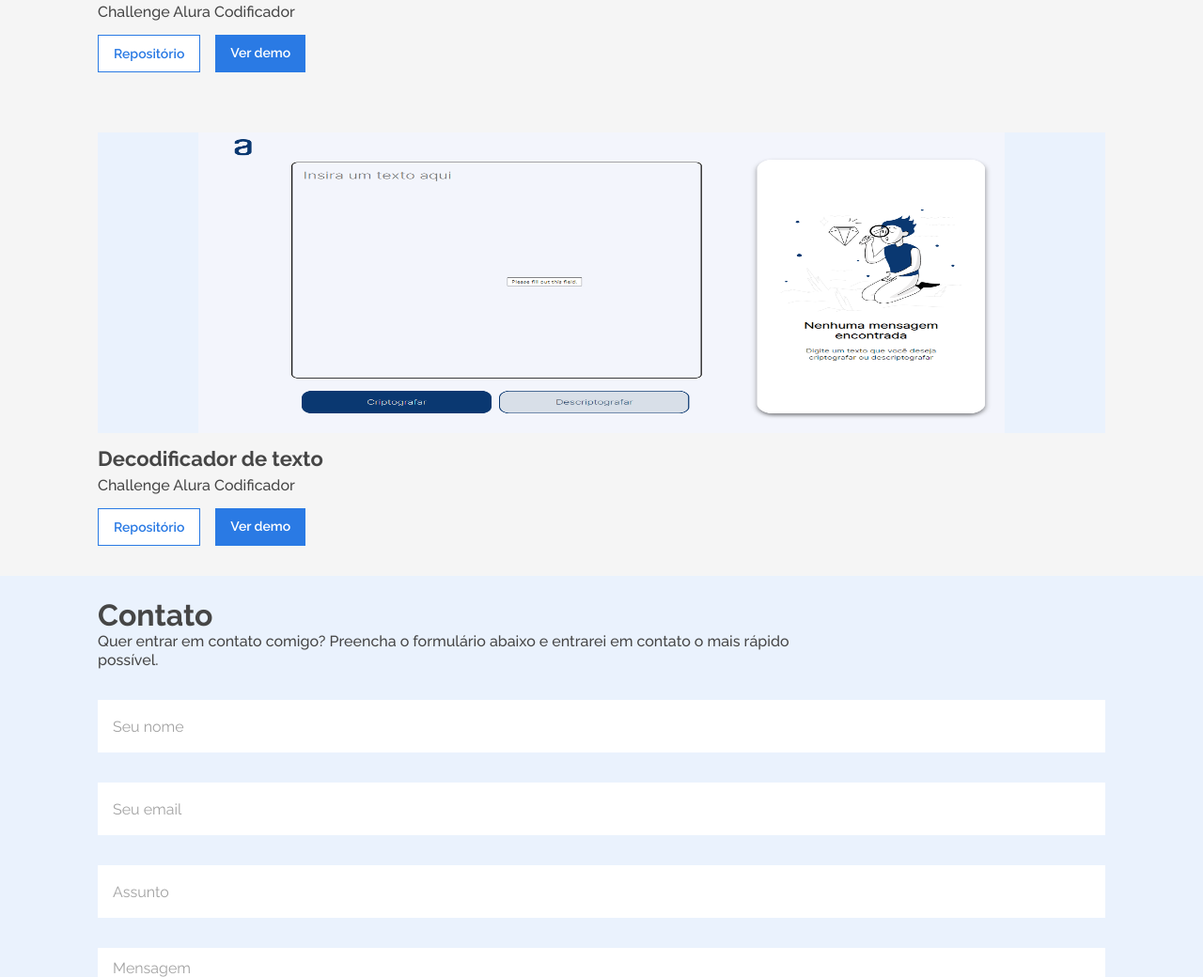
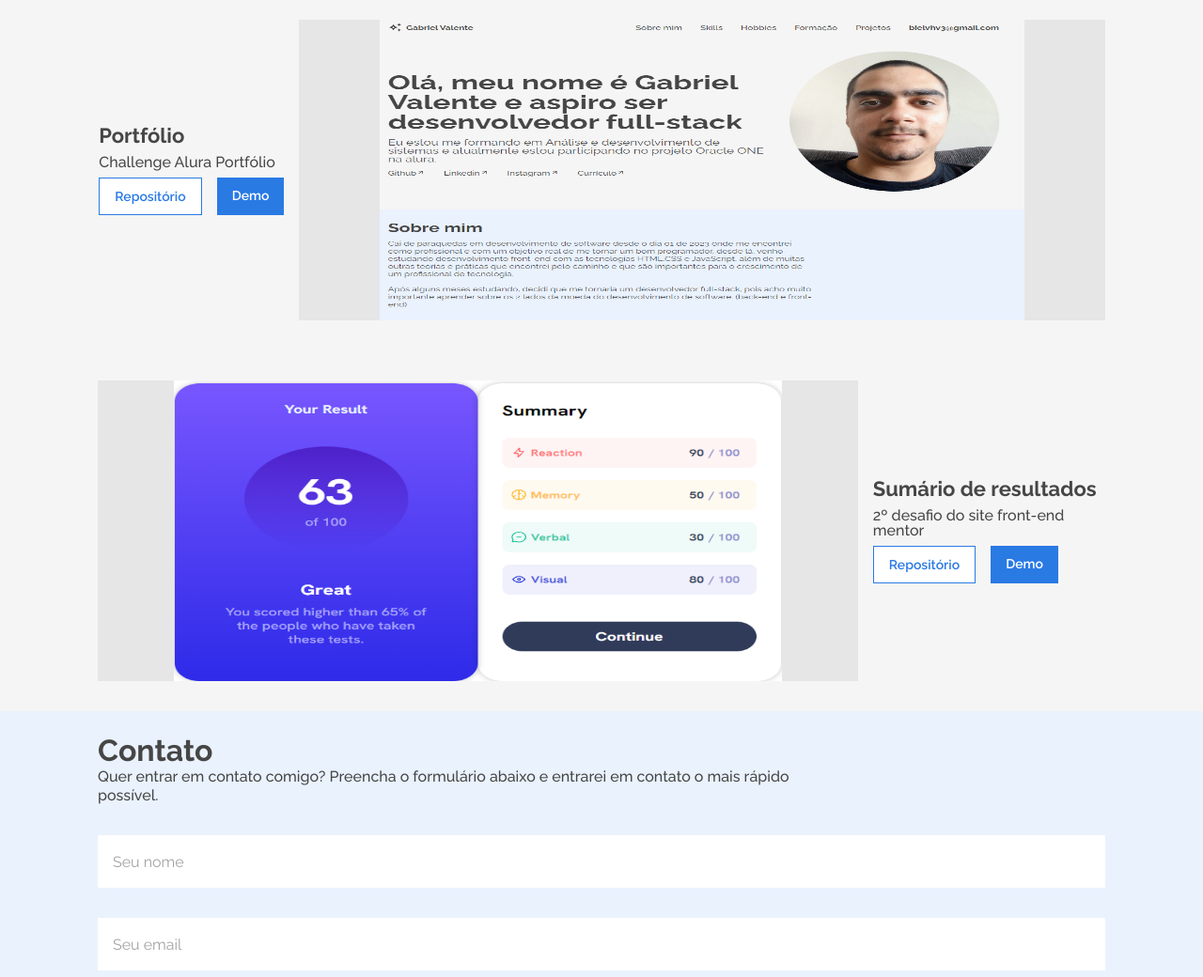
Before and after one commit to ValentePG/challenge-portfolio-front-end, a plain HTML site: page index.html in a window 1280 px wide. Shown: the part 2214-3254 px from the top of the page at 94% size. Drawn offline with Linux system fonts and the light colour scheme.

Commit message:
animações e ajustes

```diff
--- a/index.html
+++ b/index.html
@@ -12,7 +12,7 @@
   <link href="https://fonts.googleapis.com/css2?family=Raleway:wght@400;500;600;700&display=swap" rel="stylesheet">
 </head>
 <body>
-  <header class="header container__width">
+  <header class="header container__width" id="inicio">
     <div class="logo">
       <h1>Gabriel Valente</h1>
     </div>
@@ -102,12 +102,24 @@
           <h2>Formação acadêmica</h2>
         </div>
         <div class="formacao__certificacao">
+
+          <div class="formacao__certificados">
+            <div class="formacao__certificados-imagem">
+              <img src="./images/alura.svg" alt="logo alura">
+            </div>
+            <div class="formacao__certificado-descricao">
+              <h2>Formação Front-end T5</h2>
+              <br>
+              <small>2023 - Alura</small>
+            </div>
+          </div>
+
           <div class="formacao__certificados">
             <div class="formacao__certificados-imagem">
               <img src="./images/descomplica.png" alt="logo descomplica">
             </div>
             <div class="formacao__certificado-descricao">
-              <h2>Análise e desenvolvimento de sistemas</h2>
+              <h2>Técnologo - ADS</h2>
               <br>
               <small>Em andamento - Descomplica</small>
             </div>
@@ -124,16 +136,6 @@
             </div>
           </div>
 
-          <div class="formacao__certificados">
-            <div class="formacao__certificados-imagem">
-              <img src="./images/descomplica.png" alt="logo descomplica">
-            </div>
-            <div class="formacao__certificado-descricao">
-              <h2>Técnologo - ADS</h2>
-              <br>
-              <small>Em andamento - Descomplica</small>
-            </div>
-          </div>
         </div>
       </section>
     </div>
@@ -142,31 +144,57 @@
       <div class="experiencia__titulo">
         <h2>Experiência profissional</h2>
       </div>
-      <div class="experiencia__projetos"> <!-- Alterar Aqui -->
+
+      <div class="experiencia__container-projetos">
+        <div class="experiencia__projetos">
           <div class="experiencia__projetos-imagem">
-          <img src="./images/codificador.png" alt="Print projeto decodificador de texto">
+            <img src="./images/codificador1.png" alt="Print projeto decodificador de texto">
           </div>
+          <div class="experiencia__container-descricao">
             <div class="experiencia__projetos-descricao">
               <h2>Decodificador de texto</h2>
               <br>
               <small>Challenge Alura Codificador</small>
             </div>
             <div class="experiencia__projetos-botoes">
-          <a class="repositorio" href="@">Repositório</a>
-          <a class="demonstracao" href="@">Ver demo</a>
+              <a class="repositorio" target="_blank" href="https://github.com/ValentePG/challenge-one-alura">Repositório</a>
+              <a class="demonstracao" target="_blank" href="https://valentepg.github.io/challenge-one-alura/">Demo</a>
+            </div>
+          </div>
         </div>
 
+        <div class="experiencia__projetos">
           <div class="experiencia__projetos-imagem">
-          <img src="./images/codificador.png" alt="Print projeto decodificador de texto">
+            <img src="./images/portfólio.png" alt="Print projeto portfólio">
           </div>
+          <div class="experiencia__container-descricao">
             <div class="experiencia__projetos-descricao">
-          <h2>Decodificador de texto</h2>
+              <h2>Portfólio</h2>
               <br>
-          <small>Challenge Alura Codificador</small>
+              <small>Challenge Alura Portfólio</small>
             </div>
             <div class="experiencia__projetos-botoes">
-          <a class="repositorio" href="https://github.com/ValentePG/challenge-one-alura" target="_blank">Repositório</a>
-          <a class="demonstracao" href="https://valentepg.github.io/challenge-one-alura/" target="_blank">Ver demo</a>
+              <a class="repositorio" target="_blank" href="https://github.com/ValentePG/challenge-portfolio-front-end">Repositório</a>
+              <a class="demonstracao" href="#inicio">Demo</a>
+            </div>
+          </div>
+        </div>
+
+        <div class="experiencia__projetos">
+          <div class="experiencia__projetos-imagem">
+            <img src="./images/sumario.png" alt="Print projeto sumario">
+          </div>
+          <div class="experiencia__container-descricao">
+            <div class="experiencia__projetos-descricao">
+              <h2>Sumário de resultados</h2>
+              <br>
+              <small>2º desafio do site front-end mentor</small>
+            </div>
+            <div class="experiencia__projetos-botoes">
+              <a class="repositorio" href="https://github.com/ValentePG/results-summary-component-frontendmentor" target="_blank">Repositório</a>
+              <a class="demonstracao" href="https://valentepg.github.io/results-summary-component-frontendmentor/" target="_blank">Demo</a>
+            </div>
+          </div>
         </div>
       </div>
     </section>
@@ -182,11 +210,16 @@
         </div>
         <div class="contato__formulario">
           <form class="formulario">
-            <label for="nome"><input type="text" name="nome" class="input" id="nome" placeholder="Seu nome"></label>
-            <label for="email"><input type="email" name="email" class="input" id="email" placeholder="Seu email"></label>
-            <label for="assunto"><input type="text" name="assunto" class="input" id="assunto" placeholder="Assunto"></label>
-            <label for="mensagem"><textarea name="mensagem" id="mensagem" class="input" cols="30" rows="10" placeholder="Mensagem"></textarea></label>
-            <button id="enviarMensagem">Enviar mensagem</button>
+
+            <label for="nome"><input type="text" name="nome" class="input" id="nome" placeholder="Seu nome" required maxlength="50"></label>
+
+            <label for="email"><input type="email" name="email" class="input" id="email" placeholder="Seu email" required></label>
+
+            <label for="assunto"><input type="text" name="assunto" class="input" id="assunto" placeholder="Assunto" maxlength="50" required></label>
+
+            <label for="mensagem"><textarea name="mensagem" id="mensagem" class="input" cols="30" rows="10" placeholder="Mensagem" maxlength="300" required></textarea></label>
+
+            <input type="submit" value="Enviar mensagem" id="enviarMensagem">
           </form>
         </div>
       </section>
@@ -195,6 +228,6 @@
   <footer>
     <p>&copy;Desenvolvido por Gabriel Valente 2023</p>
   </footer>
-  <script src="./javascript/validacao.js"></script>
+  <script src="./javascript/validacao.js" type="module"></script>
 </body>
 </html>
--- /dev/null
+++ b/javascript/valida-email.js
@@ -0,0 +1,3 @@
+// export default function verificaEmail(){
+//   const email = /^[a-z0-9.]+@[a-z0-9]+\.[a-z]+\.([a-z]+)?$/i;
+// }
--- a/style/estilo.css
+++ b/style/estilo.css
@@ -100,6 +100,11 @@ body {
 .apresentacao__link {
   text-decoration: none;
   color: var(--destaque);
+}
+
+.apresentacao__link:hover{
+  text-decoration: underline;
+  color: var(--icones);
 }
 
 .apresentacao__link::after {
@@ -226,14 +231,26 @@ body {
   text-align: center;
 }
 
+.experiencia__container-projetos {
+  display: flex;
+  flex-direction: column;
+  gap: 6.4rem;
+}
+
 .experiencia__projetos {
   display: flex;
   flex-direction: column;
   gap: 1.6rem;
 }
 
+.experiencia__container-descricao {
+  display: flex;
+  flex-direction: column;
+  gap: 0.8rem;
+}
+
 .experiencia__projetos-imagem {
-  background-color: var(--contato);
+  background-color: rgba(0, 0, 0, 0.062);
   height: 20rem;
 }
 
@@ -268,10 +285,22 @@ a.repositorio {
   background-color: white;
   border: 1px solid var(--icones);
   color: var(--icones);
+  transition: 0.5s;
+}
+
+a.repositorio:hover {
+  background-color: var(--icones);
+  color: white;
 }
 
 a.demonstracao {
   background-color: var(--icones);
+  color: white;
+  transition: 0.5s;
+}
+
+a.demonstracao:hover {
+  background-color: rgba(0, 0, 0, 0.418);
   color: white;
 }
 
@@ -336,6 +365,13 @@ a.demonstracao {
   color: white;
   padding: 1.2rem 1.6rem;
   width: 50%;
+  cursor: pointer;
+  transition: 0.5s;
+}
+
+#enviarMensagem:hover {
+  background-color: rgba(0, 0, 0, 0.418);
+  color: white;
 }
 
 
--- a/style/responsivo.css
+++ b/style/responsivo.css
@@ -111,6 +111,11 @@
     color: var(--destaque);
   }
 
+  .navegacao__link:hover {
+    text-decoration: underline;
+    color: var(--icones);
+  }
+
   .sobre__titulo, .sobre__paragrafo {
     width: 70%;
   }
@@ -118,6 +123,19 @@
   .sobre__paragrafo {
     font-size: 1.6rem;
     font-weight: 400;
+  }
+
+  .experiencia__projetos {
+    flex-direction: row;
+    align-items: center;
+  }
+
+  .experiencia__projetos:nth-child(even) {
+    flex-direction: row-reverse;
+  }
+
+  .experiencia__projetos-imagem {
+    width: 80%
   }
 
   .experiencia__projetos-descricao h2 {
```
Also changed, not shown: javascript/validacao.js (added, +68 -0 lines), images/alura.svg (added), images/codificador.png (deleted), images/codificador1.png (added), images/portfólio.png (added), images/sumario.png (added), javascript/main.js (deleted). Lines whose indentation alone changed are shown as unchanged.
